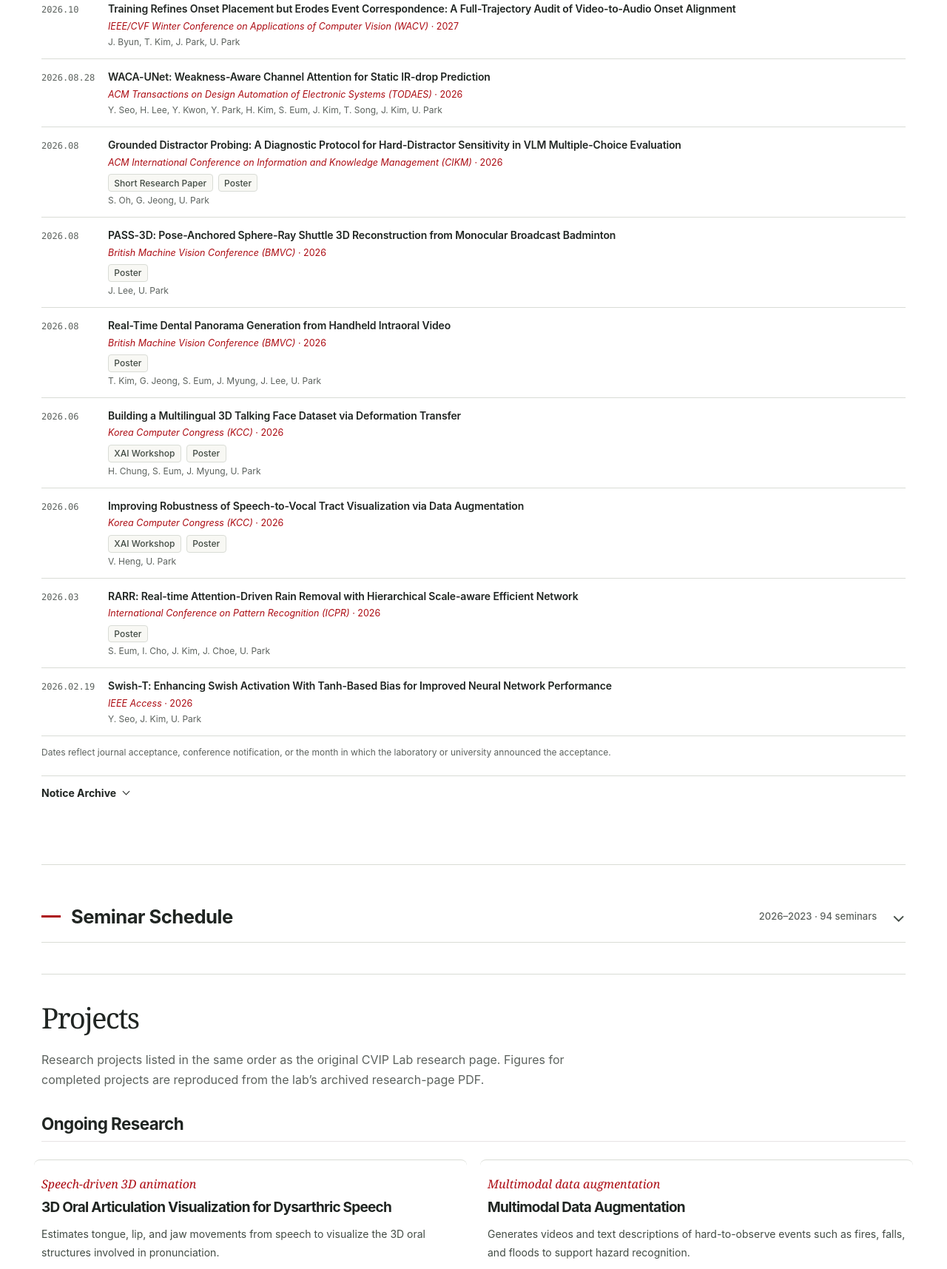
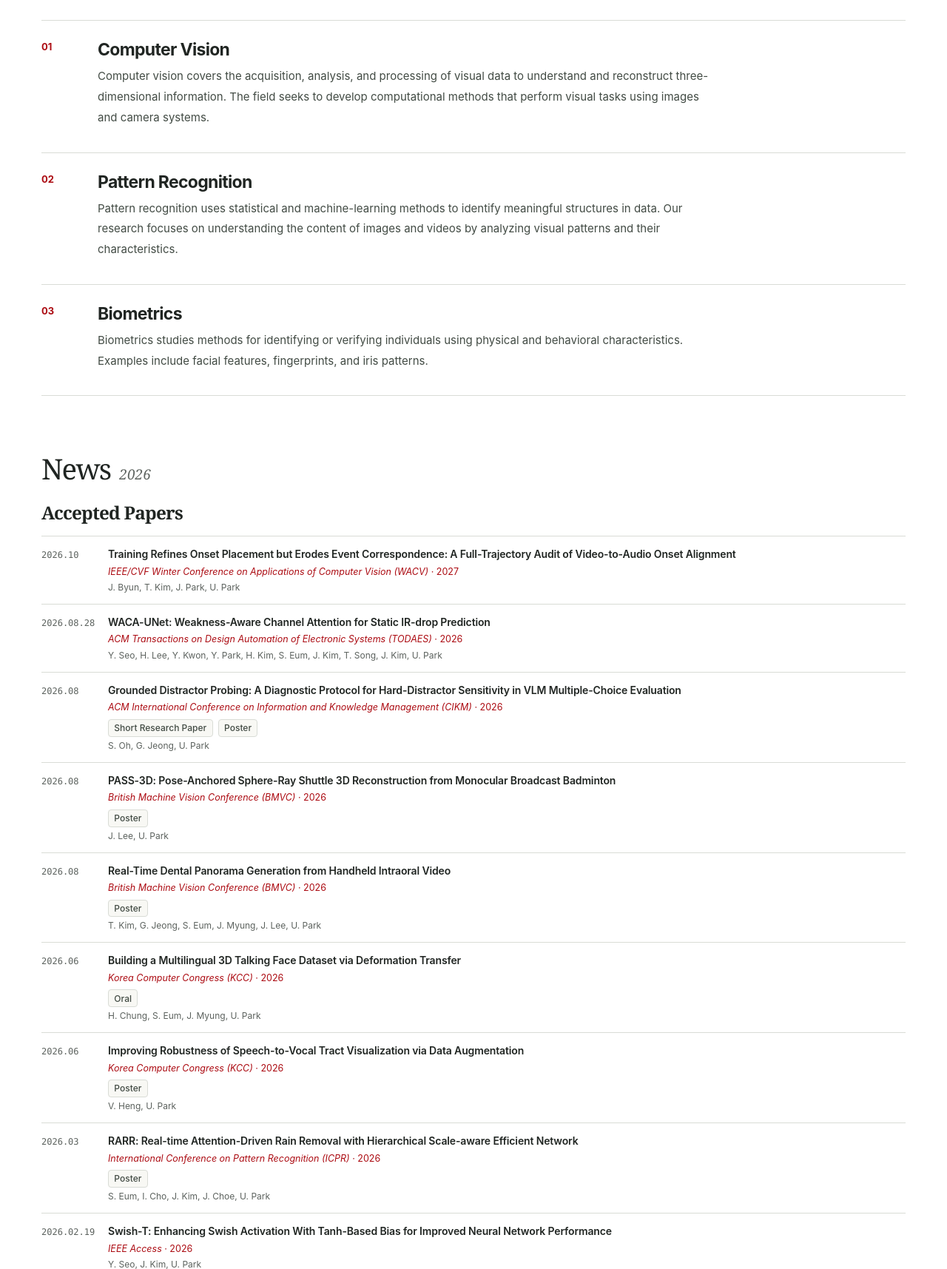
Before and after one commit to cviplab-sogang/cviplab-sogang.github.io, a plain HTML site: page index.html in a window 1280 px wide. Shown: the part 654-2369 px from the top of the page at 74% size. Drawn offline with Linux system fonts and the light colour scheme.

Commit message:
Add files via upload

```diff
--- a/assets/js/site.js
+++ b/assets/js/site.js
@@ -8,7 +8,9 @@
   const mobile = matchMedia("(max-width: 1040px)");
   const copy = document.querySelector("#copy");
   root.classList.add("js");
-  for (const button of [theme, menu, copy]) button.hidden = false;
+  for (const button of [theme, menu, copy]) {
+    if (button) button.hidden = false;
+  }
 
   function applyTheme(value) {
     root.dataset.theme = value === "dark" ? "dark" : "light";
@@ -173,7 +175,7 @@
     }
   }
 
-  copy.addEventListener("click", async () => {
+  if (copy) copy.addEventListener("click", async () => {
     const emailNode = document.querySelector("#email");
     const status = document.querySelector("#copy-msg");
     try {
--- a/index.html
+++ b/index.html
@@ -54,7 +54,13 @@
 <figure class="campus"><img alt="Campus walkway and red brick buildings at Sogang University" height="720" src="assets/images/sogang-campus.webp" width="960"/><figcaption><span>Sogang University Campus</span><a aria-label="Campus photograph credit" href="https://commons.wikimedia.org/wiki/File:Sogang-1641741169692_05.jpg">Albatross, 2021 ↗</a></figcaption></figure>
 </div>
 </section>
-<div class="wrap">
+<div class="wrap research-wrap"><section aria-labelledby="research-detail-title" class="section research-detail" id="research-details"><div class="section-heading"><div class="section-lead"><h2 id="research-detail-title">Research</h2><span>Research Areas</span></div></div>
+<p class="research-lede">CVIP Lab, led by Professor Unsang Park, conducts research in computer vision, pattern recognition, and biometrics at Sogang University. The following areas follow the order used in the laboratory’s official introduction.</p>
+<div class="research-topics">
+<article class="research-topic"><span class="research-index">01</span><div><h3>Computer Vision</h3><p>Computer vision covers the acquisition, analysis, and processing of visual data to understand and reconstruct three-dimensional information. The field seeks to develop computational methods that perform visual tasks using images and camera systems.</p></div></article>
+<article class="research-topic"><span class="research-index">02</span><div><h3>Pattern Recognition</h3><p>Pattern recognition uses statistical and machine-learning methods to identify meaningful structures in data. Our research focuses on understanding the content of images and videos by analyzing visual patterns and their characteristics.</p></div></article>
+<article class="research-topic"><span class="research-index">03</span><div><h3>Biometrics</h3><p>Biometrics studies methods for identifying or verifying individuals using physical and behavioral characteristics. Examples include facial features, fingerprints, and iris patterns.</p></div></article>
+</div></section></div><div class="wrap">
 <div class="news-seminar-layout"><section aria-labelledby="news-title" class="section lab-news" id="news">
 <div class="section-heading"><div class="section-lead">
 <h2 id="news-title" lang="en">News</h2><span>2026</span>
@@ -89,13 +95,13 @@
 </li>
 <li class="news-paper">
 <time datetime="2026-06" title="Publication announcement">2026.06</time>
-<div><a class="news-paper-title" href="https://xai.kaist.ac.kr/xai-workshop/2026/">Building a Multilingual 3D Talking Face Dataset via Deformation Transfer</a>
-<p class="news-paper-venue"><cite>Korea Computer Congress (KCC)</cite> · 2026</p><div class="paper-marks" lang="en"><span class="paper-mark">XAI Workshop</span><span class="paper-mark">Poster</span></div><p class="news-paper-authors">H. Chung, S. Eum, J. Myung, U. Park</p></div>
+<div><a class="news-paper-title" href="https://www.kiise.or.kr/conference/kcc/2026/">Building a Multilingual 3D Talking Face Dataset via Deformation Transfer</a>
+<p class="news-paper-venue"><cite>Korea Computer Congress (KCC)</cite> · 2026</p><div class="paper-marks" lang="en"><span class="paper-mark">Oral</span></div><p class="news-paper-authors">H. Chung, S. Eum, J. Myung, U. Park</p></div>
 </li>
 <li class="news-paper">
 <time datetime="2026-06" title="Publication announcement">2026.06</time>
-<div><a class="news-paper-title" href="https://xai.kaist.ac.kr/xai-workshop/2026/">Improving Robustness of Speech-to-Vocal Tract Visualization via Data Augmentation</a>
-<p class="news-paper-venue"><cite>Korea Computer Congress (KCC)</cite> · 2026</p><div class="paper-marks" lang="en"><span class="paper-mark">XAI Workshop</span><span class="paper-mark">Poster</span></div><p class="news-paper-authors">V. Heng, U. Park</p></div>
+<div><a class="news-paper-title" href="https://www.kiise.or.kr/conference/kcc/2026/">Improving Robustness of Speech-to-Vocal Tract Visualization via Data Augmentation</a>
+<p class="news-paper-venue"><cite>Korea Computer Congress (KCC)</cite> · 2026</p><div class="paper-marks" lang="en"><span class="paper-mark">Poster</span></div><p class="news-paper-authors">V. Heng, U. Park</p></div>
 </li>
 <li class="news-paper">
 <time datetime="2026-03" title="Publication announcement">2026.03</time>
@@ -627,19 +633,19 @@
 <li class="paper-entry" data-type="pub-domestic-conference" data-year="2026">
 <div class="paper-sidebar"><span class="paper-type" lang="en">Domestic Conference</span><time datetime="2026">2026</time></div>
 <div>
-<h4><a href="https://xai.kaist.ac.kr/xai-workshop/2026/">Building a Multilingual 3D Talking Face Dataset via Deformation Transfer</a></h4>
+<h4><a href="https://www.kiise.or.kr/conference/kcc/2026/">Building a Multilingual 3D Talking Face Dataset via Deformation Transfer</a></h4>
 <p class="paper-authors">H. Chung, S. Eum, J. Myung, U. Park</p>
 <p class="paper-citation"><cite>Korea Computer Congress (KCC)</cite></p>
-<div class="paper-marks" lang="en"><span class="paper-mark">XAI Workshop</span><span class="paper-mark">Poster</span></div>
+<div class="paper-marks" lang="en"><span class="paper-mark">Oral</span></div>
 </div>
 </li>
 <li class="paper-entry" data-type="pub-domestic-conference" data-year="2026">
 <div class="paper-sidebar"><span class="paper-type" lang="en">Domestic Conference</span><time datetime="2026">2026</time></div>
 <div>
-<h4><a href="https://xai.kaist.ac.kr/xai-workshop/2026/">Improving Robustness of Speech-to-Vocal Tract Visualization via Data Augmentation</a></h4>
+<h4><a href="https://www.kiise.or.kr/conference/kcc/2026/">Improving Robustness of Speech-to-Vocal Tract Visualization via Data Augmentation</a></h4>
 <p class="paper-authors">V. Heng, U. Park</p>
 <p class="paper-citation"><cite>Korea Computer Congress (KCC)</cite></p>
-<div class="paper-marks" lang="en"><span class="paper-mark">XAI Workshop</span><span class="paper-mark">Poster</span></div>
+<div class="paper-marks" lang="en"><span class="paper-mark">Poster</span></div>
 </div>
 </li>
 <li class="paper-entry" data-type="pub-domestic-conference" data-year="2024">
@@ -1276,7 +1282,7 @@
 <tr><th scope="row">RTX 3090</th><td class="eq-count">14</td></tr>
 <tr><th scope="row">RTX 3080ti</th><td class="eq-count">4</td></tr>
 <tr><th scope="row">RTX A6000</th><td class="eq-count">8</td></tr>
-<tr><th scope="row">RTX A100</th><td class="eq-count">8</td></tr>
+<tr><th scope="row">RTX A100</th><td class="eq-count">4</td></tr>
 <tr><th scope="row">H200 NVL</th><td class="eq-count">4</td></tr>
 </tbody>
 </table>
@@ -1287,11 +1293,11 @@
 <dl class="contact-list">
 <div>
 <dt>Professor’s Office</dt>
-<dd>R911, Ricci Hall, Sogang University<br/>35 Baekbeom-ro, Mapo-gu, Seoul 04107, Republic of Korea<br/><a href="https://www.google.com/maps/search/?api=1&amp;query=Ricci+Hall+Sogang+University">Google Maps ↗</a></dd>
+<dd>R911, Ricci Hall, Sogang University<br/>35 Baekbeom-ro, Mapo-gu, Seoul 04107, Republic of Korea</dd>
 </div>
 <div>
 <dt>Student Lab</dt>
-<dd>R913, Ricci Hall, Sogang University<br/>35 Baekbeom-ro, Mapo-gu, Seoul 04107, Republic of Korea<br/><a href="https://www.google.com/maps/search/?api=1&amp;query=Ricci+Hall+Sogang+University">Google Maps ↗</a></dd>
+<dd>R913, Ricci Hall, Sogang University<br/>35 Baekbeom-ro, Mapo-gu, Seoul 04107, Republic of Korea</dd>
 </div>
 <div>
 <dt>Prospective Students</dt>
```
